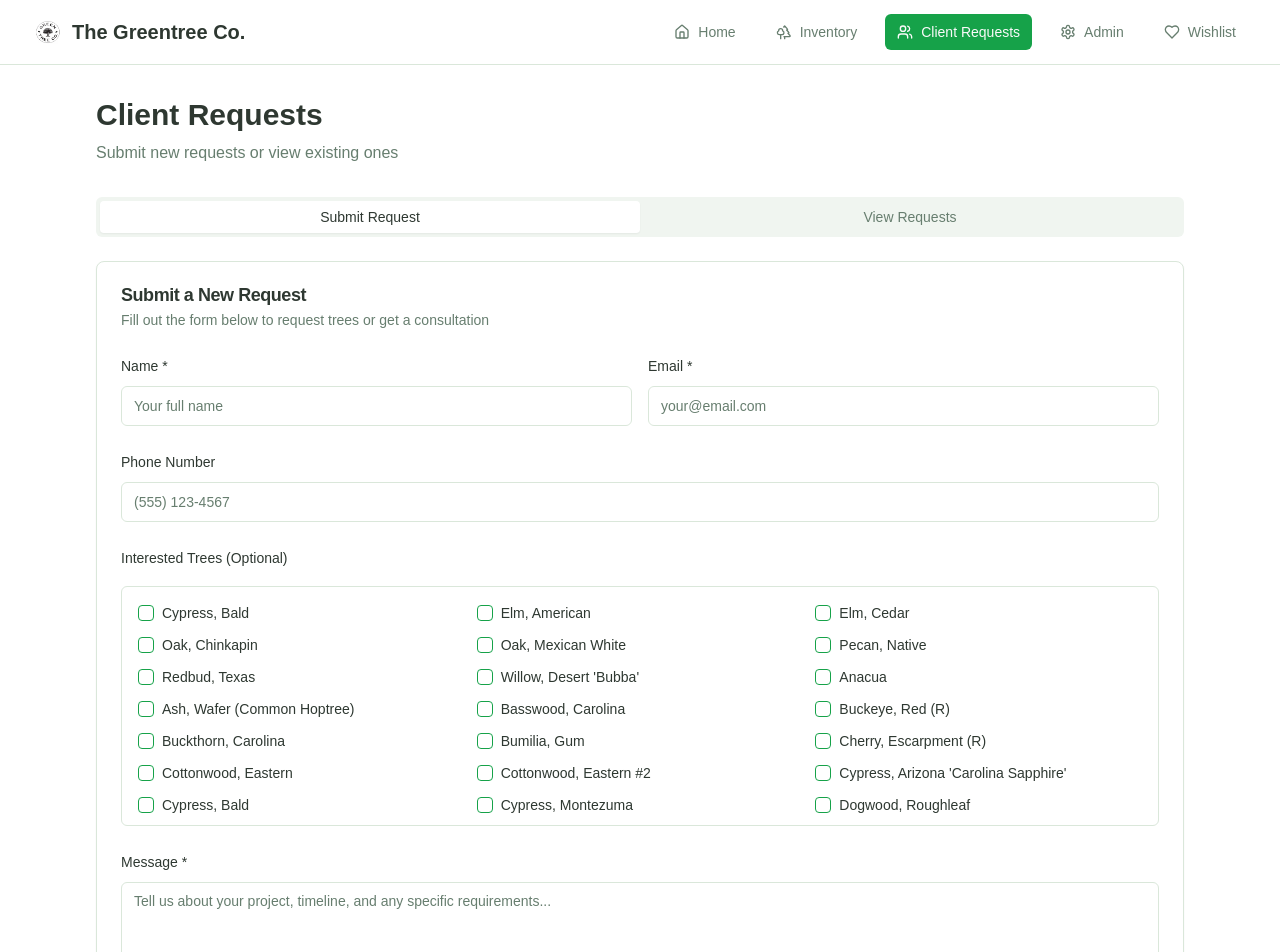
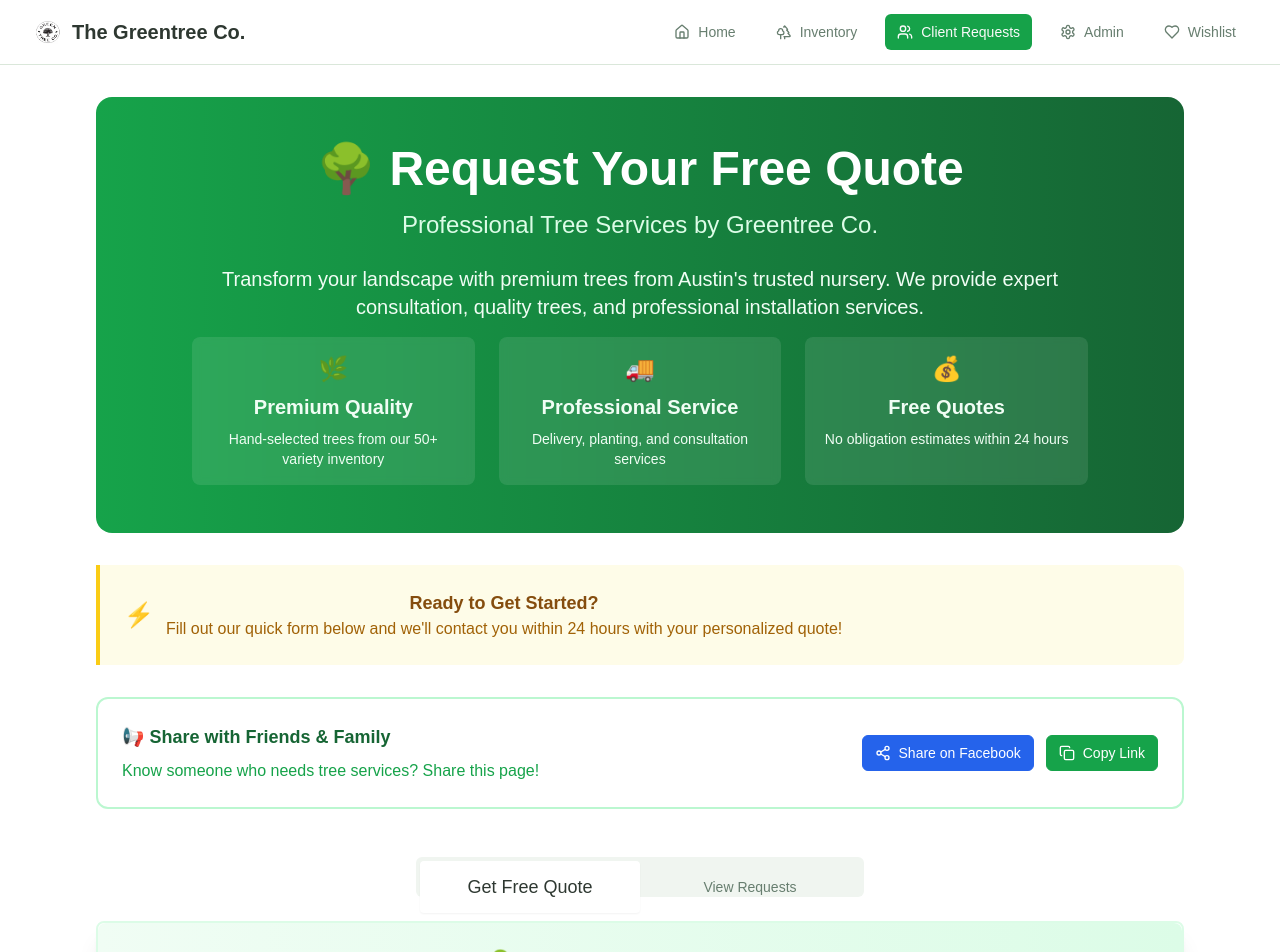
Before and after one commit to soilgrowerx/gtc-nursery, a Next.js app: page /requests in a window 1280 px wide. Shown: the top 952 px of the page. Built offline with nearby package versions, Linux system fonts and the light colour scheme.

Commit message:
Enhanced Facebook-ready client request form v0.3.4 - professional customer-facing page with social sharing

```diff
--- a/src/app/requests/page.tsx
+++ b/src/app/requests/page.tsx
@@ -1,7 +1,7 @@
 'use client';
 
 import { useState, useEffect, useRef, Suspense } from 'react';
-import { useSearchParams } from 'next/navigation';
+import { useSearchParams, useRouter } from 'next/navigation';
 import { Button } from '@/components/ui/button';
 import { Card, CardContent, CardDescription, CardHeader, CardTitle } from '@/components/ui/card';
 import { Input } from '@/components/ui/input';
@@ -13,13 +13,14 @@ import { Badge } from '@/components/ui/badge';
 import { Tabs, TabsContent, TabsList, TabsTrigger } from '@/components/ui/tabs';
 import { useToast } from '@/hooks/use-toast';
 import { ClientRequest, Tree } from '@/types/tree';
-import { Send, Check, Clock, Eye, Download } from 'lucide-react';
+import { Send, Check, Clock, Eye, Download, Share2, Copy } from 'lucide-react';
 import treesData from '../../../data/trees.json';
 
 const trees: Tree[] = treesData as Tree[];
 
 function RequestsPageContent() {
   const { toast } = useToast();
+  const router = useRouter();
   const searchParams = useSearchParams();
   const formRef = useRef<HTMLDivElement>(null);
   const [formData, setFormData] = useState({
@@ -117,8 +118,8 @@ function RequestsPageContent() {
     });
 
     toast({
-      title: 'Request Submitted',
-      description: 'We\'ll get back to you within 24 hours.',
+      title: '🎉 Quote Request Submitted Successfully!',
+      description: 'Thank you! We\'ll send your personalized quote within 24 hours. Check your email!',
     });
   };
 
@@ -138,6 +139,27 @@ function RequestsPageContent() {
       case 'completed': return <Check className="h-3 w-3" />;
       default: return null;
     }
+  };
+
+  const shareToFacebook = () => {
+    const url = encodeURIComponent(window.location.href);
+    const text = encodeURIComponent('Get your FREE tree quote from Greentree Co! 🌳 Premium trees, professional service, quick quotes. Transform your landscape today!');
+    window.open(`https://www.facebook.com/sharer/sharer.php?u=${url}&quote=${text}`, '_blank', 'width=600,height=400');
+  };
+
+  const copyShareableLink = () => {
+    navigator.clipboard.writeText(window.location.href).then(() => {
+      toast({
+        title: 'Link Copied! 📋',
+        description: 'Share this link on social media or with friends!',
+      });
+    }).catch(() => {
+      toast({
+        title: 'Error',
+        description: 'Could not copy link. Please try again.',
+        variant: 'destructive'
+      });
+    });
   };
 
   const exportRequestsToCSV = () => {
@@ -173,64 +195,134 @@ function RequestsPageContent() {
 
   return (
     <div className="max-w-6xl mx-auto px-4 sm:px-6 lg:px-8 py-8">
-      <div className="mb-8">
-        <h1 className="text-3xl font-bold text-foreground mb-2">Client Requests</h1>
-        <p className="text-muted-foreground">
-          Submit new requests or view existing ones
+      {/* Professional Header Section */}
+      <div className="text-center mb-12">
+        <div className="bg-gradient-to-r from-green-600 to-green-800 text-white py-12 px-8 rounded-2xl mb-8">
+          <h1 className="text-4xl md:text-5xl font-bold mb-4">🌳 Request Your Free Quote</h1>
+          <p className="text-xl md:text-2xl mb-6 text-green-100">
+            Professional Tree Services by Greentree Co.
           </p>
+          <div className="max-w-4xl mx-auto text-lg md:text-xl text-green-50 space-y-4">
+            <p>
+              Transform your landscape with premium trees from Austin's trusted nursery.
+              We provide expert consultation, quality trees, and professional installation services.
+            </p>
+            <div className="grid grid-cols-1 md:grid-cols-3 gap-6 mt-8">
+              <div className="bg-white/10 backdrop-blur-sm rounded-lg p-4">
+                <div className="text-2xl mb-2">🌿</div>
+                <h3 className="font-semibold mb-2">Premium Quality</h3>
+                <p className="text-sm">Hand-selected trees from our 50+ variety inventory</p>
+              </div>
+              <div className="bg-white/10 backdrop-blur-sm rounded-lg p-4">
+                <div className="text-2xl mb-2">🚚</div>
+                <h3 className="font-semibold mb-2">Professional Service</h3>
+                <p className="text-sm">Delivery, planting, and consultation services</p>
+              </div>
+              <div className="bg-white/10 backdrop-blur-sm rounded-lg p-4">
+                <div className="text-2xl mb-2">💰</div>
+                <h3 className="font-semibold mb-2">Free Quotes</h3>
+                <p className="text-sm">No obligation estimates within 24 hours</p>
+              </div>
+            </div>
+          </div>
+        </div>
+
+        <div className="bg-yellow-50 border-l-4 border-yellow-400 p-6 rounded-r-lg mb-8">
+          <div className="flex items-center">
+            <div className="text-yellow-600 text-2xl mr-3">⚡</div>
+            <div>
+              <h3 className="text-lg font-semibold text-yellow-800">Ready to Get Started?</h3>
+              <p className="text-yellow-700">Fill out our quick form below and we'll contact you within 24 hours with your personalized quote!</p>
+            </div>
+          </div>
+        </div>
+
+        {/* Social Sharing Section */}
+        <div className="bg-white border-2 border-green-200 rounded-xl p-6 mb-8">
+          <div className="flex flex-col md:flex-row items-center justify-between gap-4">
+            <div className="text-center md:text-left">
+              <h3 className="text-lg font-semibold text-green-800 mb-2">📢 Share with Friends & Family</h3>
+              <p className="text-green-600">Know someone who needs tree services? Share this page!</p>
+            </div>
+            <div className="flex gap-3">
+              <Button
+                variant="outline"
+                size="sm"
+                onClick={() => shareToFacebook()}
+                className="bg-blue-600 text-white hover:bg-blue-700 border-blue-600"
+              >
+                <Share2 className="h-4 w-4 mr-2" />
+                Share on Facebook
+              </Button>
+              <Button
+                variant="outline"
+                size="sm"
+                onClick={() => copyShareableLink()}
+                className="bg-green-600 text-white hover:bg-green-700 border-green-600"
+              >
+                <Copy className="h-4 w-4 mr-2" />
+                Copy Link
+              </Button>
+            </div>
+          </div>
+        </div>
       </div>
 
       <Tabs defaultValue="submit" className="space-y-6">
-        <TabsList className="grid w-full grid-cols-2">
-          <TabsTrigger value="submit">Submit Request</TabsTrigger>
+        <TabsList className="grid w-full grid-cols-2 max-w-md mx-auto">
+          <TabsTrigger value="submit" className="text-lg py-3">Get Free Quote</TabsTrigger>
           <TabsTrigger value="view">View Requests</TabsTrigger>
         </TabsList>
 
         {/* Submit Request Tab */}
         <TabsContent value="submit">
-          <Card ref={formRef}>
-            <CardHeader>
-              <CardTitle>Submit a New Request</CardTitle>
-              <CardDescription>
-                Fill out the form below to request trees or get a consultation
+          <Card ref={formRef} className="shadow-xl border-2 border-green-100">
+            <CardHeader className="bg-gradient-to-r from-green-50 to-green-100 rounded-t-lg">
+              <CardTitle className="text-2xl text-green-800 text-center">🌳 Get Your Free Tree Quote</CardTitle>
+              <CardDescription className="text-center text-lg text-green-700">
+                Tell us about your project and we'll provide a personalized quote within 24 hours!
               </CardDescription>
             </CardHeader>
             <CardContent>
               <form onSubmit={handleSubmit} className="space-y-6">
                 {/* Contact Information */}
-                <div className="grid grid-cols-1 md:grid-cols-2 gap-4">
+                <div className="grid grid-cols-1 gap-4">
                   <div className="space-y-2">
-                    <Label htmlFor="name">Name *</Label>
+                    <Label htmlFor="name" className="text-lg font-medium">Name *</Label>
                     <Input
                       id="name"
                       value={formData.name}
                       onChange={(e) => handleInputChange('name', e.target.value)}
                       placeholder="Your full name"
+                      className="text-lg py-3 px-4"
                       required
                     />
                   </div>
+                  <div className="grid grid-cols-1 md:grid-cols-2 gap-4 mt-4">
                     <div className="space-y-2">
-                    <Label htmlFor="email">Email *</Label>
+                      <Label htmlFor="email" className="text-lg font-medium">Email *</Label>
                       <Input
                         id="email"
                         type="email"
                         value={formData.email}
                         onChange={(e) => handleInputChange('email', e.target.value)}
                         placeholder="your@email.com"
+                        className="text-lg py-3 px-4"
                         required
                       />
                     </div>
-                </div>
-
                     <div className="space-y-2">
-                  <Label htmlFor="phone">Phone Number</Label>
+                      <Label htmlFor="phone" className="text-lg font-medium">Phone Number</Label>
                       <Input
                         id="phone"
                         type="tel"
                         value={formData.phone}
                         onChange={(e) => handleInputChange('phone', e.target.value)}
                         placeholder="(555) 123-4567"
+                        className="text-lg py-3 px-4"
                       />
+                    </div>
+                  </div>
                 </div>
 
                 {/* Tree Selection */}
@@ -266,21 +358,25 @@ function RequestsPageContent() {
 
                 {/* Message */}
                 <div className="space-y-2">
-                  <Label htmlFor="message">Message *</Label>
+                  <Label htmlFor="message" className="text-lg font-medium">Tell Us About Your Project *</Label>
                   <Textarea
                     id="message"
                     value={formData.message}
                     onChange={(e) => handleInputChange('message', e.target.value)}
-                    placeholder="Tell us about your project, timeline, and any specific requirements..."
-                    rows={5}
+                    placeholder="Describe your landscaping project: How many trees do you need? What's your timeline? Any specific requirements or questions?"
+                    rows={6}
+                    className="text-lg py-3 px-4"
                     required
                   />
                 </div>
 
-                <Button type="submit" className="w-full md:w-auto">
-                  <Send className="h-4 w-4 mr-2" />
-                  Submit Request
+                <div className="text-center">
+                  <Button type="submit" size="lg" className="w-full md:w-auto bg-gradient-to-r from-green-600 to-green-700 hover:from-green-700 hover:to-green-800 text-white px-8 py-4 text-lg font-semibold rounded-xl transform transition-all duration-200 hover:scale-105 shadow-lg">
+                    <Send className="h-5 w-5 mr-3" />
+                    Get My FREE Quote Now! 🌟
                   </Button>
+                  <p className="text-sm text-muted-foreground mt-3">✅ No obligation • ✅ Quick response • ✅ Expert advice</p>
+                </div>
               </form>
             </CardContent>
           </Card>
```
Lines whose indentation alone changed are shown as unchanged.
